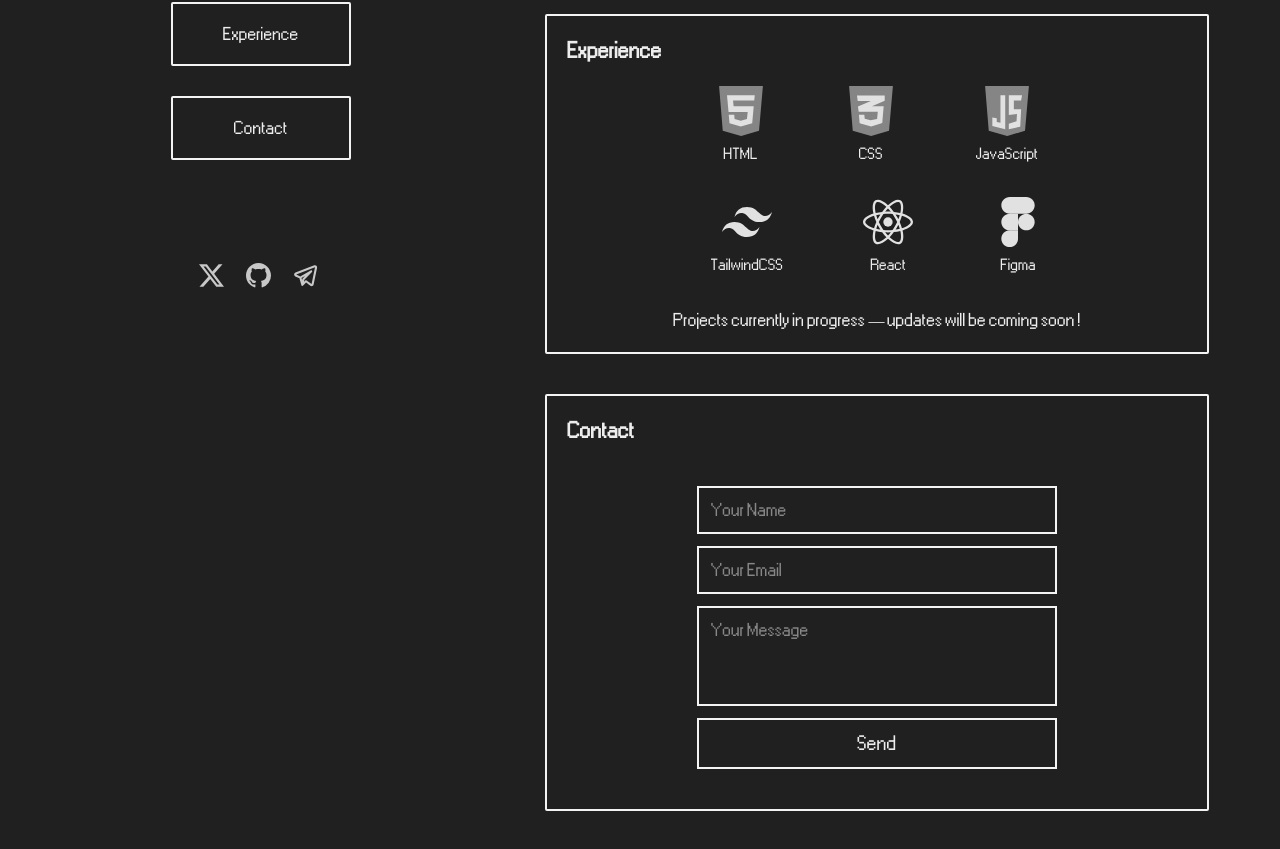
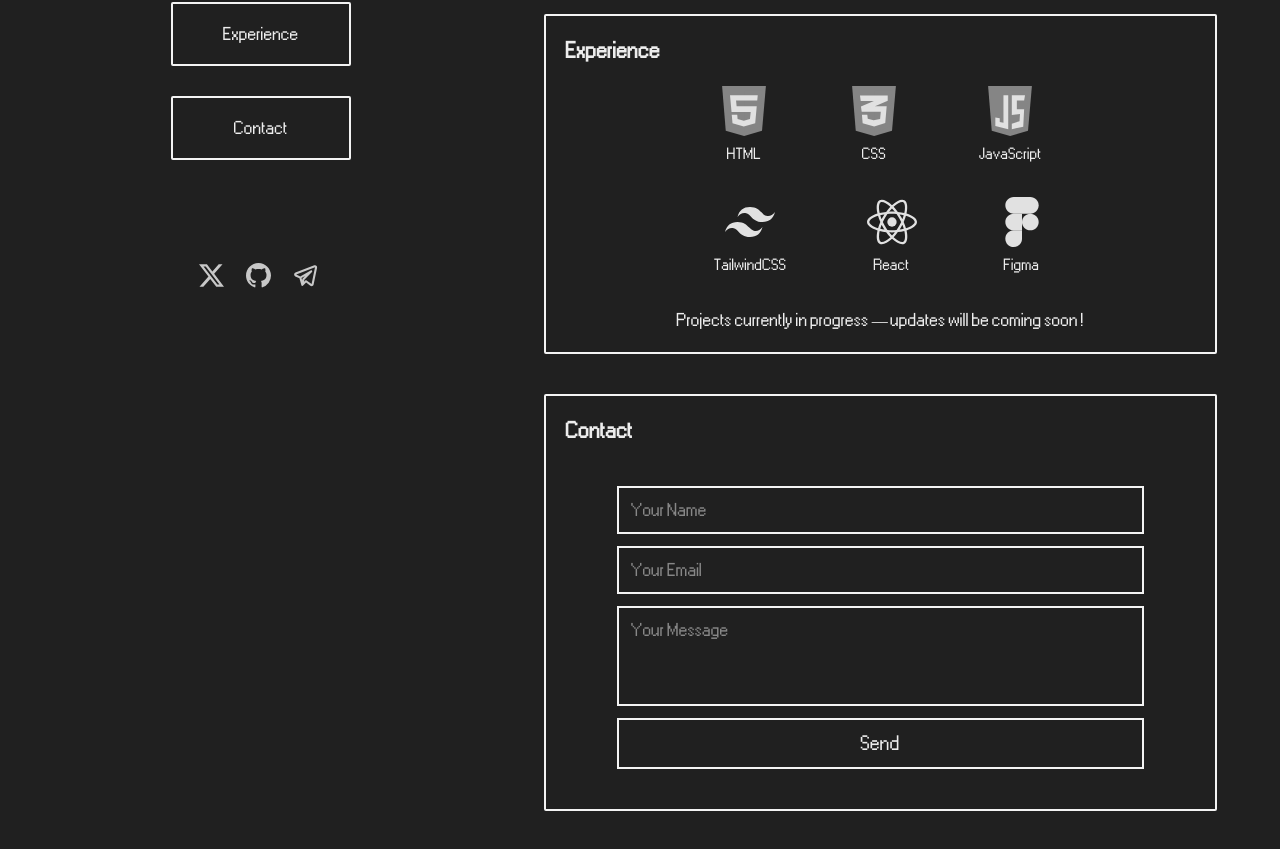
Before and after one commit to Shat-dev/shat, a React (Vite) app: page /main in a window 1280 px wide. Shown: the part 429-1278 px from the top of the page. Built offline with nearby package versions, Linux system fonts and the light colour scheme.

Commit message:
changed somethings

```diff
--- a/src/pages/ProfilePage.css
+++ b/src/pages/ProfilePage.css
@@ -4,6 +4,9 @@
   src: url('/assets/MS Sans Serif.ttf') format('truetype');
   background-color: #202020;
   color: rgb(237, 237, 237);
+  width: 100%;
+  max-width: 100vw;
+  overflow-x: hidden;
 }
 
 #root {
@@ -37,7 +40,6 @@ body {
   transform: scale(1.2);
 }
 .layout-container {
-  max-width: 1200px;
   margin: 0 auto;
   padding-left: 0px;
   padding-right: 0px;
@@ -108,6 +110,7 @@ body {
   text-align: center;
   color: rgb(237, 237, 237);
 }
+
 #about,
 #experience,
 #projects,
@@ -131,7 +134,7 @@ body {
   display: flex;
   flex-direction: column;
   gap: 12px;
-  max-width: 400px;
+  width: 90%;
   margin: 0 auto;
   padding: 20px;
   background-color: transparent;
@@ -219,5 +222,12 @@ body {
     margin-left: -10px;
     margin-right: 5px;
   }
+  .contact-form {
+    width: 100%;
+  }
+}
 
+html, body {
+  overflow-x: hidden;
+  width: 100%;
 }
```
